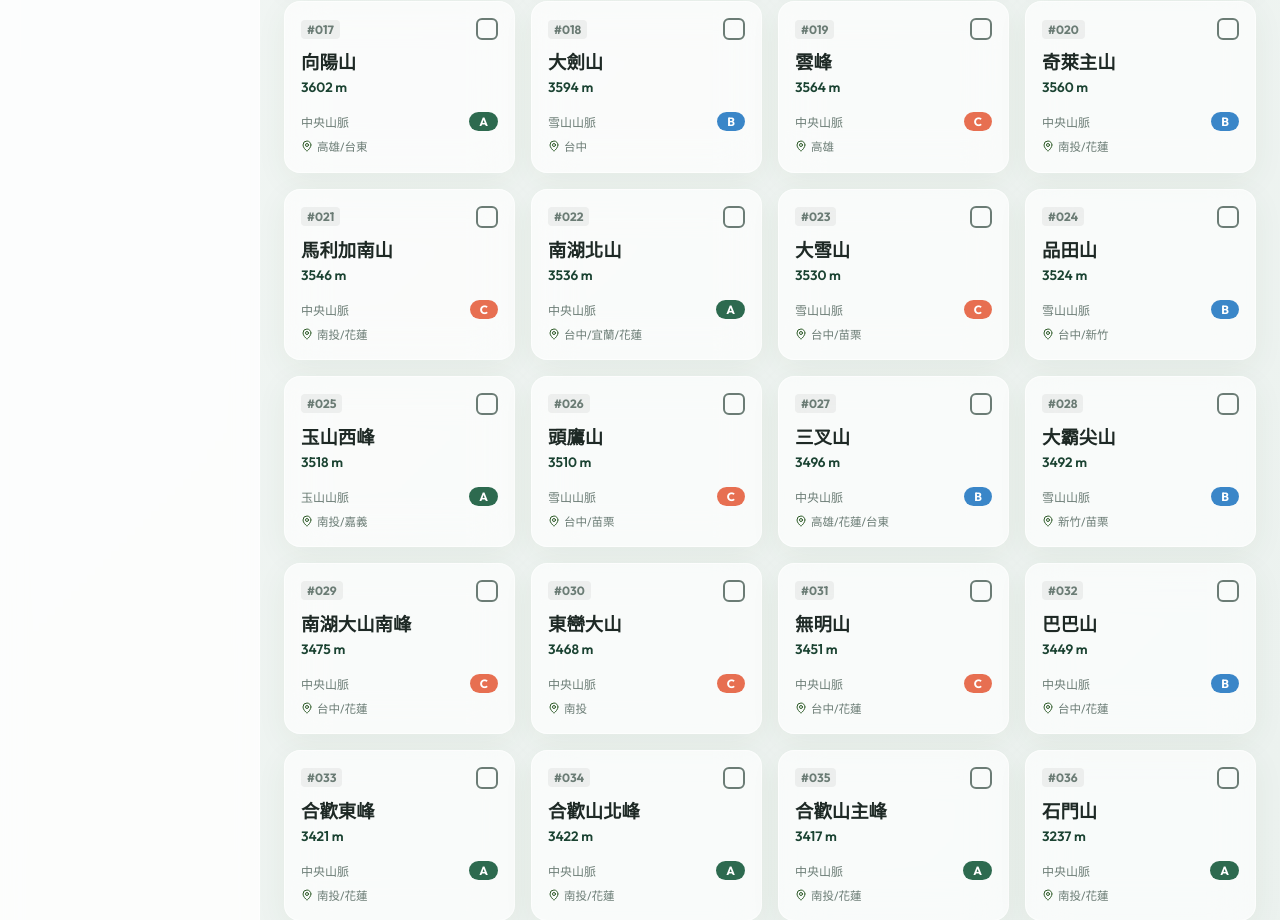
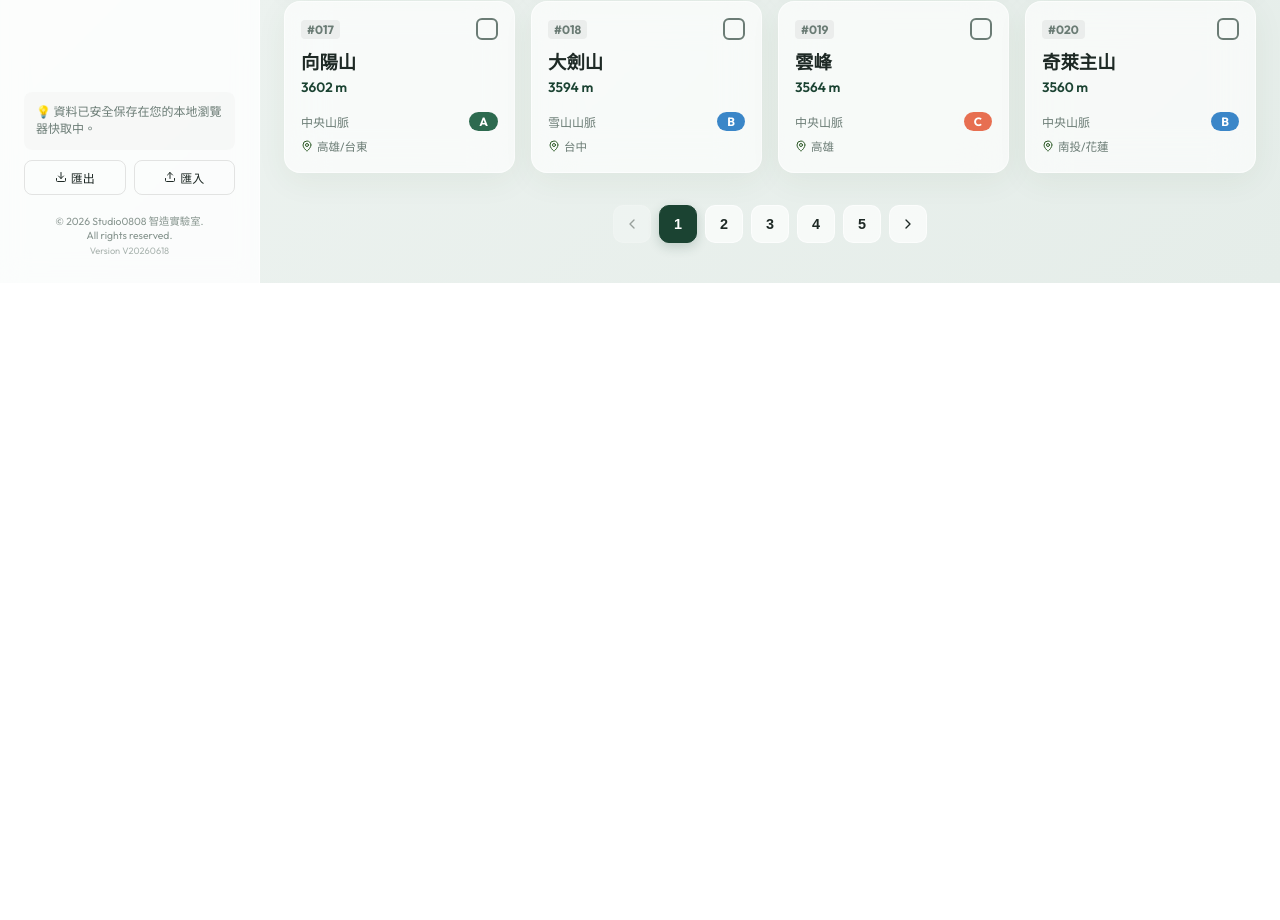
Before and after one commit to begin0808/ClimbSmart, a React (Vite) app: page / in a window 1280 px wide. Shown: the part 1102-2022 px from the top of the page. After the commit the page ends 1385 px from the top, so only its background shows below. Built offline with nearby package versions, Linux system fonts and the light colour scheme.

Commit message:
feat: implement peak list pagination in Dashboard (20 items/page)

```diff
--- a/src/components/Dashboard.jsx
+++ b/src/components/Dashboard.jsx
@@ -1,5 +1,5 @@
 import React, { useState, useMemo, useEffect } from "react";
-import { Search, Filter, Trophy, TrendingUp, Compass, Calendar, Camera, MapPin } from "lucide-react";
+import { Search, Filter, Trophy, TrendingUp, Compass, Calendar, Camera, MapPin, ChevronLeft, ChevronRight } from "lucide-react";
 
 export default function Dashboard({ peaks, dataset, records, photos, onOpenRecord }) {
   const isMini = dataset === "mini";
@@ -9,12 +9,18 @@ export default function Dashboard({ peaks, dataset, records, photos, onOpenRecor
   const [selectedDifficulty, setSelectedDifficulty] = useState("all");
   const [selectedStatus, setSelectedStatus] = useState("all"); // all, done, todo
   const [sortBy, setSortBy] = useState("id-asc"); // id-asc, elev-desc, elev-asc, diff-asc
+  const [currentPage, setCurrentPage] = useState(1);
 
   // 切換資料集時重置可能不存在於新資料集的篩選條件
   useEffect(() => {
     setSelectedRange("all");
     setSelectedDifficulty("all");
   }, [dataset]);
+
+  // 當任何篩選條件或資料集改變時，將分頁重置回第一頁
+  useEffect(() => {
+    setCurrentPage(1);
+  }, [dataset, searchQuery, selectedRange, selectedDifficulty, selectedStatus, sortBy]);
 
   // 1. 數據統計計算
   const stats = useMemo(() => {
@@ -101,6 +107,14 @@ export default function Dashboard({ peaks, dataset, records, photos, onOpenRecor
 
     return result;
   }, [peaks, records, searchQuery, selectedRange, selectedDifficulty, selectedStatus, sortBy]);
+
+  const ITEMS_PER_PAGE = 20;
+  const totalPages = Math.ceil(filteredPeaks.length / ITEMS_PER_PAGE);
+
+  const paginatedPeaks = useMemo(() => {
+    const startIndex = (currentPage - 1) * ITEMS_PER_PAGE;
+    return filteredPeaks.slice(startIndex, startIndex + ITEMS_PER_PAGE);
+  }, [filteredPeaks, currentPage]);
 
   return (
     <div style={{ flex: 1, padding: "24px", maxWidth: "1200px", margin: "0 auto" }}>
@@ -352,7 +366,7 @@ export default function Dashboard({ peaks, dataset, records, photos, onOpenRecor
       ) : (
         <>
           <p style={{ fontSize: "0.85rem", color: "var(--text-muted)", marginBottom: "12px", fontWeight: "500" }}>
-            共顯示 {filteredPeaks.length} 座山峰
+            顯示第 {(currentPage - 1) * ITEMS_PER_PAGE + 1} - {Math.min(currentPage * ITEMS_PER_PAGE, filteredPeaks.length)} 筆，共 {filteredPeaks.length} 座山峰
           </p>
           <div
             style={{
@@ -361,7 +375,7 @@ export default function Dashboard({ peaks, dataset, records, photos, onOpenRecor
               gap: "16px"
             }}
           >
-            {filteredPeaks.map((peak) => {
+            {paginatedPeaks.map((peak) => {
               const record = records[peak.id];
               const isClimbed = !!record;
               const photo = photos[peak.id];
@@ -467,6 +481,38 @@ export default function Dashboard({ peaks, dataset, records, photos, onOpenRecor
               );
             })}
           </div>
+
+          {totalPages > 1 && (
+            <div className="pagination-container">
+              <button
+                className="pagination-btn"
+                onClick={() => setCurrentPage((prev) => Math.max(prev - 1, 1))}
+                disabled={currentPage === 1}
+                title="上一頁"
+              >
+                <ChevronLeft size={16} />
+              </button>
+
+              {Array.from({ length: totalPages }, (_, i) => i + 1).map((page) => (
+                <button
+                  key={page}
+                  className={`pagination-btn ${currentPage === page ? "active" : ""}`}
+                  onClick={() => setCurrentPage(page)}
+                >
+                  {page}
+                </button>
+              ))}
+
+              <button
+                className="pagination-btn"
+                onClick={() => setCurrentPage((prev) => Math.min(prev + 1, totalPages))}
+                disabled={currentPage === totalPages}
+                title="下一頁"
+              >
+                <ChevronRight size={16} />
+              </button>
+            </div>
+          )}
         </>
       )}
     </div>
--- a/src/index.css
+++ b/src/index.css
@@ -439,3 +439,56 @@ body {
   border-color: var(--primary);
   box-shadow: 0 0 0 4px var(--primary-glow);
 }
+
+/* 分頁控制項樣式 */
+.pagination-container {
+  display: flex;
+  justify-content: center;
+  align-items: center;
+  gap: 8px;
+  margin-top: 32px;
+  margin-bottom: 16px;
+  flex-wrap: wrap;
+}
+
+.pagination-btn {
+  display: inline-flex;
+  align-items: center;
+  justify-content: center;
+  min-width: 38px;
+  height: 38px;
+  padding: 0 10px;
+  border-radius: 10px;
+  background: var(--bg-glass);
+  border: 1.5px solid var(--border-glass);
+  color: var(--text-main);
+  font-size: 0.9rem;
+  font-weight: 600;
+  cursor: pointer;
+  transition: all 0.2s cubic-bezier(0.4, 0, 0.2, 1);
+}
+
+.pagination-btn:hover:not(:disabled) {
+  background: var(--bg-glass-hover);
+  border-color: var(--primary-light);
+  color: var(--primary-light);
+  transform: translateY(-1px);
+  box-shadow: 0 4px 12px var(--shadow-hover);
+}
+
+.pagination-btn:active:not(:disabled) {
+  transform: translateY(1px);
+}
+
+.pagination-btn.active {
+  background: var(--primary);
+  border-color: var(--primary);
+  color: var(--text-light);
+  box-shadow: 0 4px 12px rgba(27, 67, 50, 0.2);
+}
+
+.pagination-btn:disabled {
+  opacity: 0.4;
+  cursor: not-allowed;
+  pointer-events: none;
+}
```
